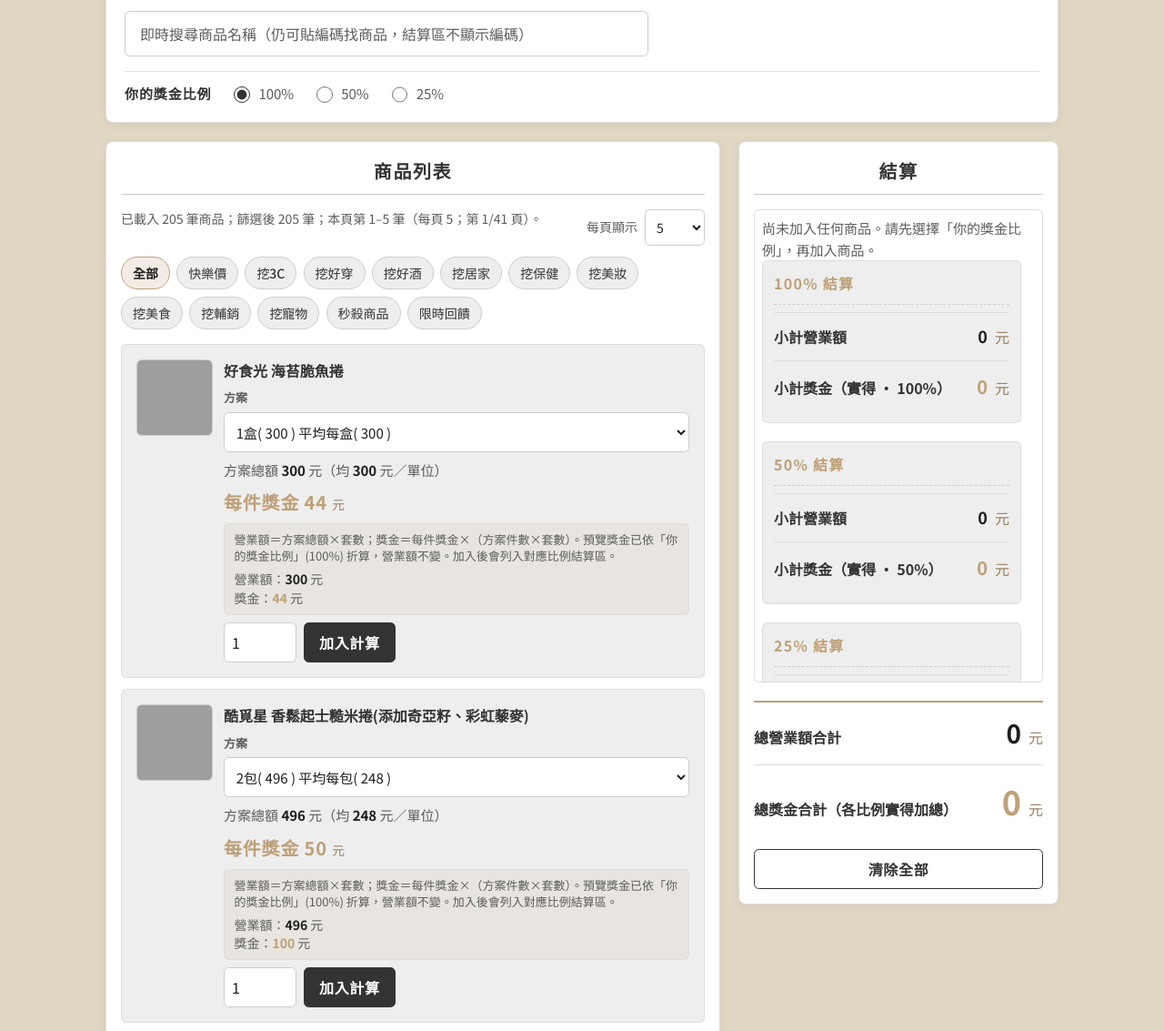
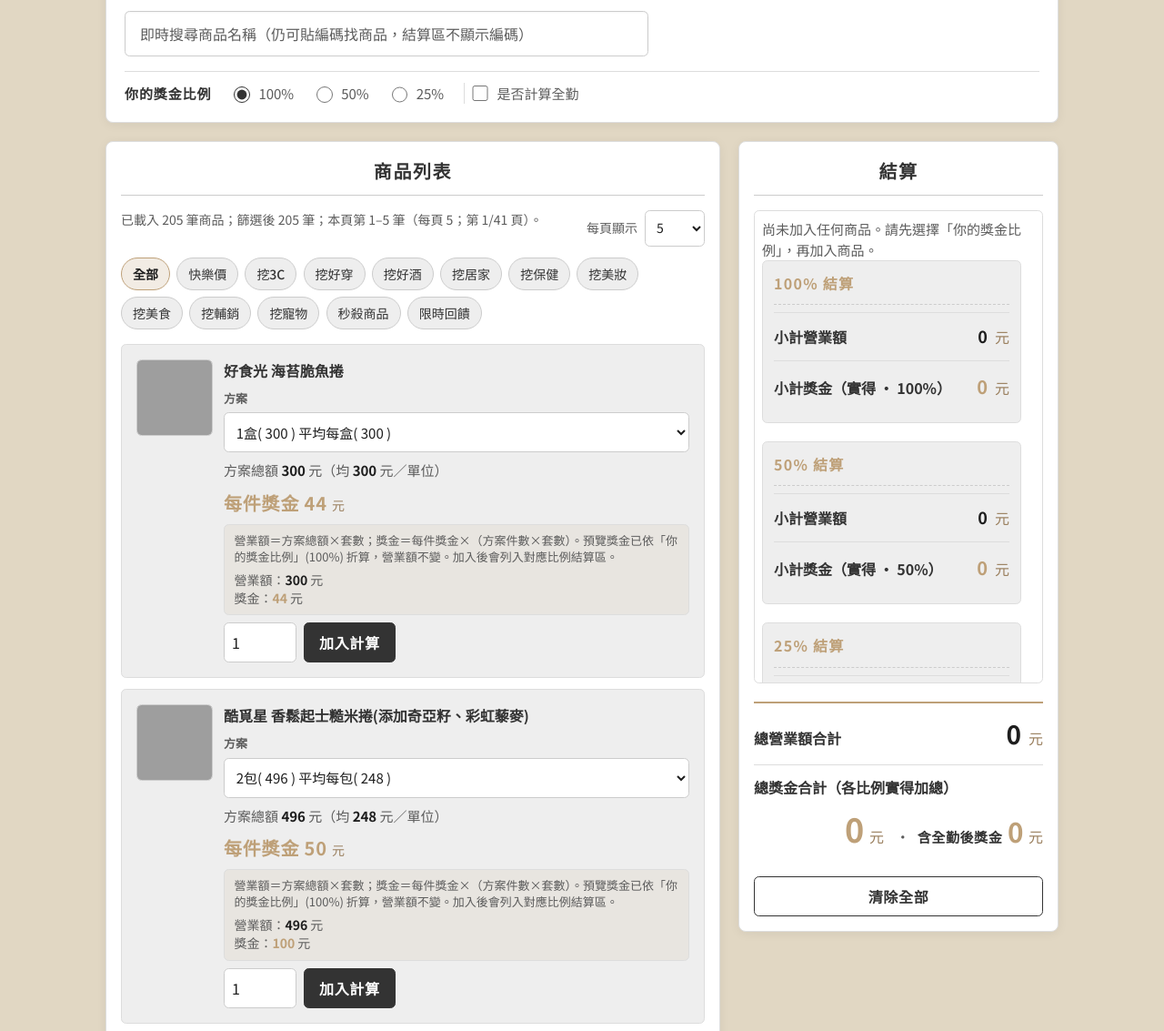
Before and after one commit to nated2r/ForLuxcat, a plain HTML site: page web/index.html in a window 1280 px wide. Shown: the part 161-1294 px from the top of the page at 91% size. Drawn offline with Linux system fonts and the light colour scheme; grey boxes are pictures that could not be loaded.

Commit message:
獎金計算機：新增全勤選項與含全勤後獎金（總獎金×1.25）
Made-with: Cursor

```diff
--- a/web/index.html
+++ b/web/index.html
@@ -56,9 +56,9 @@
       </label>
 
       <!-- 加入結算前請先選比例；獎金會依比例折算，營業額維持原價合計 -->
-      <div class="bonus-ratio-bar" role="radiogroup" aria-labelledby="bonus-ratio-label">
+      <div class="bonus-ratio-bar">
         <span id="bonus-ratio-label" class="bonus-ratio-heading">你的獎金比例</span>
-        <div class="bonus-ratio-options">
+        <div class="bonus-ratio-options" role="radiogroup" aria-labelledby="bonus-ratio-label">
           <label class="bonus-ratio-option">
             <input type="radio" name="bonus-ratio" value="100" checked />
             <span>100%</span>
@@ -72,6 +72,10 @@
             <span>25%</span>
           </label>
         </div>
+        <label class="bonus-ratio-option bonus-full-attendance-label">
+          <input type="checkbox" id="full-attendance-check" />
+          <span>是否計算全勤</span>
+        </label>
       </div>
     </header>
 
@@ -180,10 +184,20 @@
             <span id="total-revenue" class="total-revenue" aria-live="polite">0</span>
             <span class="total-unit">元</span>
           </div>
-          <div class="total-row">
+          <div class="total-row total-row-bonus">
             <span class="total-label">總獎金合計（各比例實得加總）</span>
-            <span id="total-bonus" class="total-bonus" aria-live="polite">0</span>
-            <span class="total-unit">元</span>
+            <span class="total-bonus-group">
+              <span class="total-bonus-main">
+                <span id="total-bonus" class="total-bonus" aria-live="polite">0</span>
+                <span class="total-unit">元</span>
+              </span>
+              <span id="full-attendance-bonus-block" class="full-attendance-bonus-block" hidden>
+                <span class="full-attendance-sep" aria-hidden="true">·</span>
+                <span class="full-attendance-inline-label">含全勤後獎金</span>
+                <span id="full-attendance-bonus" class="total-bonus total-bonus-full-attendance" aria-live="polite">0</span>
+                <span class="total-unit">元</span>
+              </span>
+            </span>
           </div>
         </div>
 
--- a/web/main.js
+++ b/web/main.js
@@ -15,6 +15,7 @@
   /* v2：舊鍵 fumao-page-size 曾記 48 等，會蓋掉預設 5；改鍵後一律以每頁 5 為首次默認 */
   var LS_PAGE_SIZE = "fumao-page-size-v2";
   var LS_BONUS_RATIO = "fumao-bonus-ratio";
+  var LS_FULL_ATTENDANCE = "fumao-full-attendance";
   var selectedCategory = "all";
   var currentPage = 1;
 
@@ -29,6 +30,9 @@
   var elCartEmptyGlobal = document.getElementById("cart-empty-global");
   var elTotalRevenue = document.getElementById("total-revenue");
   var elTotalBonus = document.getElementById("total-bonus");
+  var elFullAttendanceCheck = document.getElementById("full-attendance-check");
+  var elFullAttendanceBlock = document.getElementById("full-attendance-bonus-block");
+  var elFullAttendanceBonus = document.getElementById("full-attendance-bonus");
   var elClearAll = document.getElementById("clear-all");
 
   var CART_PLAN_SEP = "::p";
@@ -602,11 +606,26 @@
     }, 400);
   }
 
+  /* 含全勤後獎金＝「總獎金合計（各比例實得加總）」×1.25 */
+  function updateFullAttendanceDisplay(baseBonus) {
+    if (!elFullAttendanceBlock || !elFullAttendanceBonus || !elFullAttendanceCheck) return;
+    if (elFullAttendanceCheck.checked) {
+      elFullAttendanceBlock.hidden = false;
+      var fa = Math.round(Number(baseBonus) * 1.25);
+      elFullAttendanceBonus.textContent = formatInt(fa);
+      pulseEl(elFullAttendanceBonus);
+    } else {
+      elFullAttendanceBlock.hidden = true;
+    }
+  }
+
   function updateTotalsDisplay() {
+    var base = computeGrandBonusScaled();
     elTotalRevenue.textContent = formatInt(computeGrandRevenue());
-    elTotalBonus.textContent = formatInt(computeGrandBonusScaled());
+    elTotalBonus.textContent = formatInt(base);
     pulseEl(elTotalRevenue);
     pulseEl(elTotalBonus);
+    updateFullAttendanceDisplay(base);
   }
 
   function renderCart() {
@@ -615,6 +634,7 @@
       if (elCartEmptyGlobal) elCartEmptyGlobal.hidden = false;
       elTotalRevenue.textContent = "0";
       elTotalBonus.textContent = "0";
+      updateFullAttendanceDisplay(0);
       RATIO_ORDER.forEach(function (rk) {
         var ul = document.getElementById("cart-list-" + rk);
         var hint = document.getElementById("cart-hint-" + rk);
@@ -754,6 +774,17 @@
       });
     });
 
+    if (elFullAttendanceCheck) {
+      if (localStorage.getItem(LS_FULL_ATTENDANCE) === "1") {
+        elFullAttendanceCheck.checked = true;
+      }
+      elFullAttendanceCheck.addEventListener("change", function () {
+        localStorage.setItem(LS_FULL_ATTENDANCE, elFullAttendanceCheck.checked ? "1" : "0");
+        updateTotalsDisplay();
+      });
+      updateFullAttendanceDisplay(computeGrandBonusScaled());
+    }
+
     renderProductList();
     if (elSearch) {
       elSearch.addEventListener("input", function () {
--- a/web/style.css
+++ b/web/style.css
@@ -229,6 +229,11 @@ body.lux-body,
   height: 1.1rem;
   accent-color: var(--lux-nav);
   cursor: pointer;
+}
+.bonus-full-attendance-label {
+  padding-left: 0.25rem;
+  border-left: 1px solid var(--lux-border-light);
+  margin-left: 0.15rem;
 }
 
 .layout {
@@ -695,6 +700,9 @@ body.lux-body,
   .total-bonus {
     font-size: 1.75rem;
   }
+  .total-bonus-full-attendance {
+    font-size: 1.5rem;
+  }
 }
 
 .checkout-panel .grand-totals-block,
@@ -836,12 +844,50 @@ body.lux-body,
 .total-revenue.is-updated { transform: scale(1.04); }
 .total-revenue-row { border-top: none; padding-top: 0.25rem; }
 
+.total-row-bonus .total-bonus-group {
+  margin-left: auto;
+  display: flex;
+  flex-wrap: wrap;
+  align-items: baseline;
+  justify-content: flex-end;
+  gap: 0.25rem 0.65rem;
+  max-width: 100%;
+}
+.total-bonus-main {
+  display: inline-flex;
+  align-items: baseline;
+  gap: 0.35rem;
+}
+.full-attendance-bonus-block {
+  display: inline-flex;
+  flex-wrap: wrap;
+  align-items: baseline;
+  gap: 0.25rem 0.35rem;
+}
+.full-attendance-sep {
+  color: var(--text-muted);
+  font-weight: 400;
+  padding: 0 0.15rem;
+}
+.full-attendance-inline-label {
+  font-size: 0.9375rem;
+  font-weight: 600;
+  color: var(--lux-nav);
+  letter-spacing: 0.04em;
+}
 .total-bonus {
   margin-left: auto;
   font-size: 2.25rem;
   font-weight: 700;
   color: var(--lux-gold);
   transition: color var(--transition-numbers), transform var(--transition-numbers);
+}
+.total-row-bonus .total-bonus-main .total-bonus,
+.total-row-bonus .total-bonus-full-attendance {
+  margin-left: 0;
+}
+.total-bonus-full-attendance {
+  font-size: 1.85rem;
 }
 .total-bonus.is-updated { transform: scale(1.04); }
 
@@ -852,6 +898,7 @@ body.lux-body,
   .page-title { font-size: 1.375rem; letter-spacing: 0.1em; }
   .total-revenue { font-size: 1.5rem; }
   .total-bonus { font-size: 2rem; }
+  .total-bonus-full-attendance { font-size: 1.65rem; }
   .product-card { grid-template-columns: 1fr; }
   .product-thumb,
   .product-thumb.product-thumb--empty {
```
